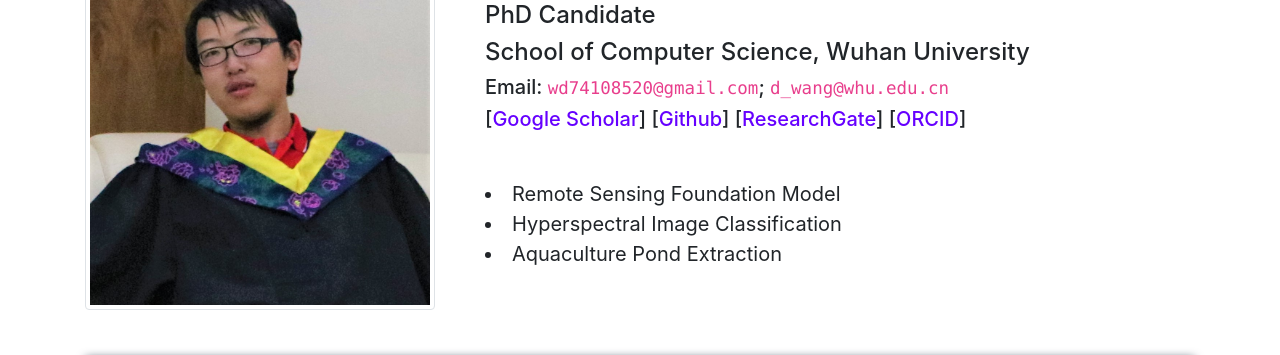
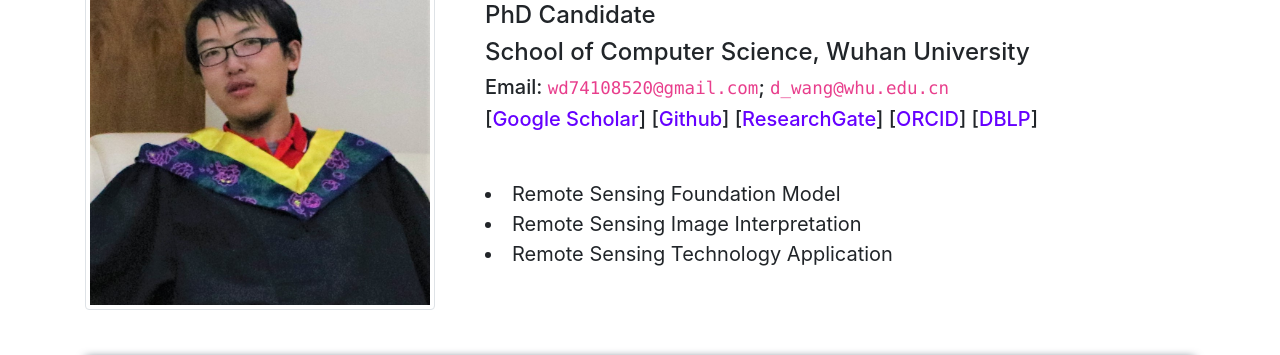
Before and after one commit to DotWang/DotWang.github.io, a Jekyll site: the page built from index.md, in a window 1280 px wide. Shown: the part 218-573 px from the top of the page. Built offline with Jekyll 4.4.1, drawn with Linux system fonts in a browser that asks for light colours; nearby versions of some CDN libraries; comment, search, counter and statistics services are not loaded.

Commit message:
Add files via upload

```diff
--- a/index.md
+++ b/index.md
@@ -14,14 +14,14 @@ date: 2020-11-20
 
 ##### Email: `wd74108520@gmail.com`; `d_wang@whu.edu.cn`
 
-##### [<a href="https://scholar.google.com/citations?hl=en&user=3fThjewAAAAJ" target="_blank">Google Scholar</a>] [<a href="https://github.com/DotWang" target="_blank">Github</a>] [<a href="https://www.researchgate.net/profile/Di-Wang-58" target="_blank">ResearchGate</a>] [<a href="https://orcid.org/0000-0001-6360-4360" target="_blank">ORCID</a>]
+##### [<a href="https://scholar.google.com/citations?hl=en&user=3fThjewAAAAJ" target="_blank">Google Scholar</a>] [<a href="https://github.com/DotWang" target="_blank">Github</a>] [<a href="https://www.researchgate.net/profile/Di-Wang-58" target="_blank">ResearchGate</a>] [<a href="https://orcid.org/0000-0001-6360-4360" target="_blank">ORCID</a>] [<a href="https://dblp.org/pid/18/5410-23.html" target="_blank">DBLP</a>]
 
 <br>
 
 <div style="font-size:20px">
 <li>Remote Sensing Foundation Model </li>
 
-<li>Hyperspectral Image Classification </li>
+<li>Remote Sensing Image Interpretation </li>
 
-<li>Aquaculture Pond Extraction </li>
+<li>Remote Sensing Technology Application </li>
 </div>
```
